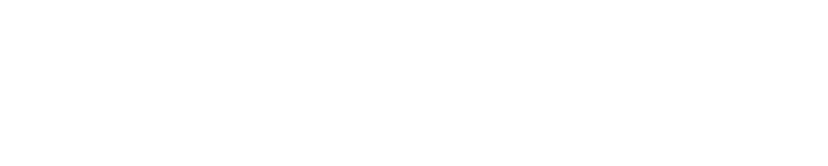
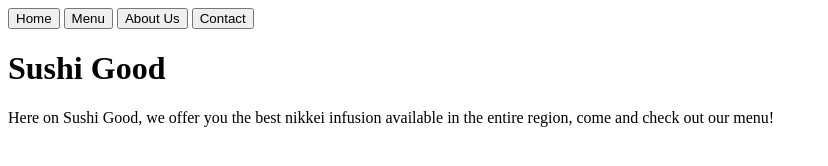
Before and after one commit to LBS23/restaurant-page, a website built with webpack: page src/template.html in a window 1280 px wide. Shown: the whole page, without its empty margins (0-828 px from the left). Built offline with nearby package versions, Linux system fonts and the light colour scheme.

Commit message:
Separate DOM manipulation in modules

```diff
--- /dev/null
+++ b/src/home.js
@@ -0,0 +1,15 @@
+export default (() => {
+    const homeContainer = document.createElement("div");
+    const header = document.createElement("div");
+    const title = document.createElement("h1");
+    title.textContent = "Sushi Good";
+    header.classList.add("container-header", "title");
+    header.appendChild(title);
+    const body = document.createElement("div");
+    const bodyContent = document.createElement("p");
+    bodyContent.textContent = "Here on Sushi Good, we offer you the best nikkei infusion available in the entire region, come and check out our menu!";
+    body.classList.add("container-body", "intro");
+    body.appendChild(bodyContent);
+    homeContainer.append(header, body);
+    return homeContainer;
+})();
--- a/src/index.js
+++ b/src/index.js
@@ -0,0 +1,12 @@
+import home from "./home.js";
+import menu from "./menu.js";
+
+console.log("Webpack running correctly!");
+
+const div = document.querySelector("#content");
+const homeBtn = document.querySelector("#home-button");
+const menuBtn = document.querySelector("#menu-button");
+const aboutBtn = document.querySelector("#about-button");
+const contactBtn = document.querySelector("#contact-button");
+
+div.append(home);
--- a/src/template.html
+++ b/src/template.html
@@ -6,6 +6,14 @@
     <title>Document</title>
 </head>
 <body>
-
+    <header>
+        <nav>
+            <button id="home-button">Home</button>
+            <button id="menu-button">Menu</button>
+            <button id="about-button">About Us</button>
+            <button id="contact-button">Contact</button>
+        </nav>
+    </header>
+    <div id="content"></div>
 </body>
 </html>
```
Also changed, not shown: src/about.js (added), src/contact.js (added), src/menu.js (added).
